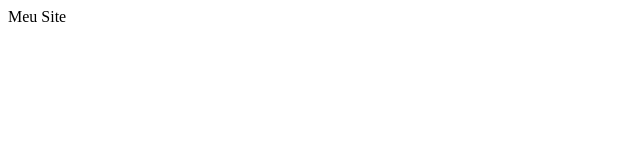
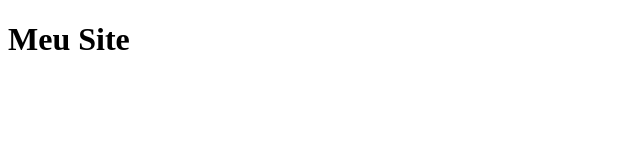
Before and after one commit to nanabpg/site, a plain HTML site: page index.html in a window 1280 px wide. Shown: the whole page, without its empty margins (0-640 px from the left). Drawn offline with Linux system fonts and the light colour scheme.

Commit message:
Editar h1

```diff
--- a/index.html
+++ b/index.html
@@ -6,7 +6,7 @@
     </head>
 
 <body>
-<hi>Meu Site</hi>
+<h1>Meu Site</h1>
 
 </ul>
 
```
